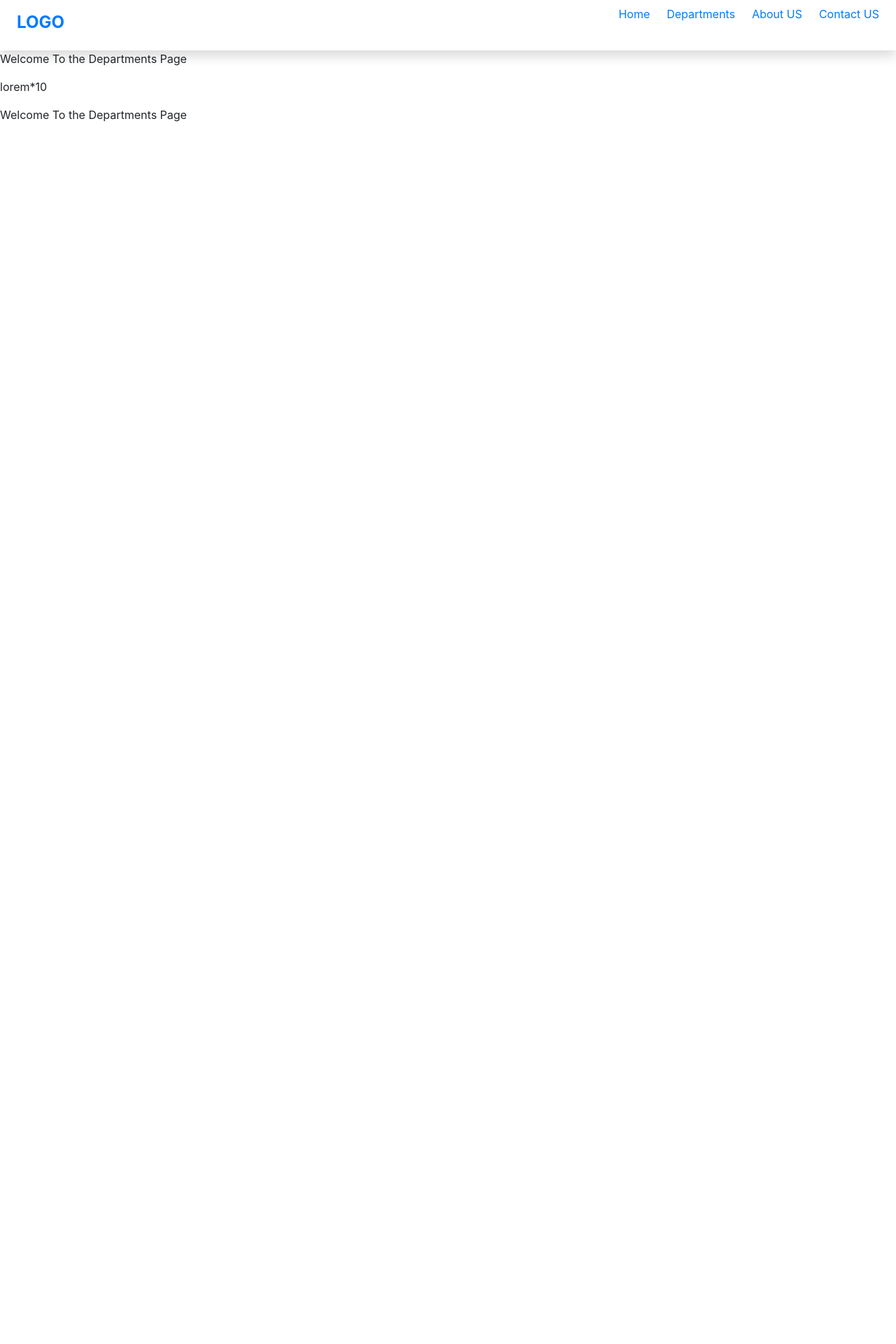
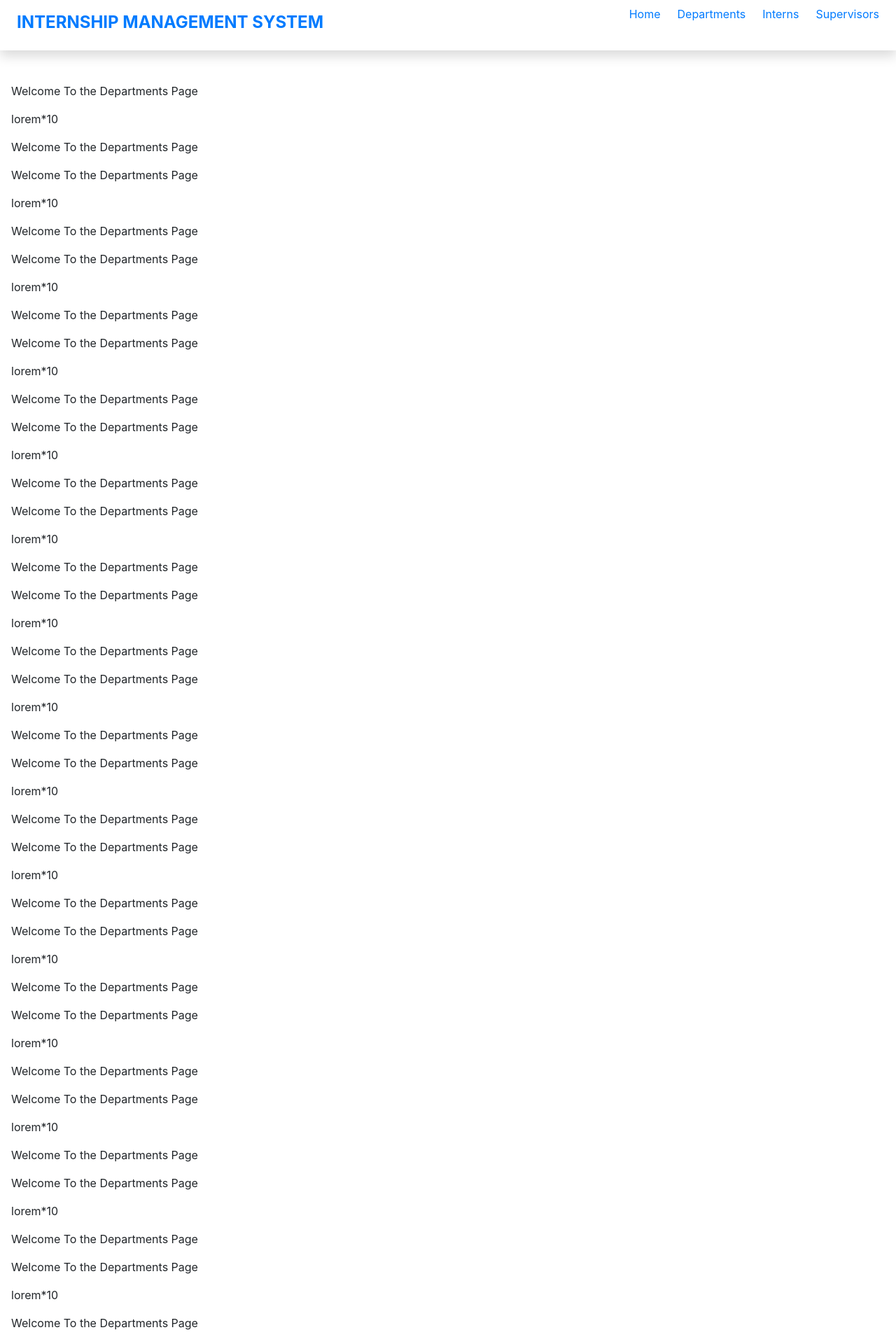
Before and after one commit to dennis-mburu/phase-3-project-internship-management-system, a React (Create React App) app in the folder client/internship_management_system/: page /departments in a window 1280 px wide. Shown: the top 1920 px of the page at 70% size. Before the commit the page ends 800 px from the top, so only its background shows below. Built offline with nearby package versions, Linux system fonts and the light colour scheme.

Commit message:
Added supervisors and interns components + routes

```diff
--- a/client/internship_management_system/src/App.css
+++ b/client/internship_management_system/src/App.css
@@ -1,44 +1,4 @@
-/* .App {
-  text-align: center;
-}
 
-.App-logo {
-  height: 40vmin;
-  pointer-events: none;
-}
-
-@media (prefers-reduced-motion: no-preference) {
-  .App-logo {
-    animation: App-logo-spin infinite 20s linear;
-  }
-}
-
-.App-header {
-  background-color: #282c34;
-  min-height: 100vh;
-  display: flex;
-  flex-direction: column;
-  align-items: center;
-  justify-content: center;
-  font-size: calc(10px + 2vmin);
-  color: white;
-}
-
-.App-link {
-  color: #61dafb;
-}
-
-@keyframes App-logo-spin {
-  from {
-    transform: rotate(0deg);
-  }
-  to {
-    transform: rotate(360deg);
-  }
-} */
-
-
-/* My Css starts Here */
 
 body {margin:0;}
 
@@ -51,7 +11,7 @@ body {margin:0;}
 }
 
 .navbar a {
-  float: left;
+  float: right;
   display: block;
   color: #f2f2f2;
   text-align: center;
@@ -68,6 +28,6 @@ body {margin:0;}
 .main {
   padding: 16px;
   margin-top: 30px;
-  height: 1500px;
+  /* height: 1500px;  */
   /* Used in this example to enable scrolling */
 }
--- a/client/internship_management_system/src/App.js
+++ b/client/internship_management_system/src/App.js
@@ -1,15 +1,17 @@
-// import logo from './logo.svg';
 import './App.css';
 import React from 'react';
 import {Route, Switch} from "react-router-dom"
 import NavBar from "./components/NavBar"
 import Departments from './components/Departments';
 import Home from "./components/Home"
+import Interns from './components/Interns';
+import Supervisors from './components/Supervisors';
 
 function App() {
   return (
-    <div className="App">
+    <div className="App" >
       <NavBar />
+    <div className="main">
       <Switch>
         <Route exact path ="/">
           <Home/>
@@ -17,49 +19,18 @@ function App() {
         <Route exact path ="/departments">
           <Departments/>
         </Route>
+        <Route exact path ="/interns">
+          <Interns/>
+        </Route>
+        <Route exact path ="/supervisors">
+          <Supervisors/>
+        </Route>
 
       </Switch>
+    </div>
+
     </div>
   );
 }
 
 export default App;
-
-
-
-
-
-
-
-
-
-
-
-
-
-
-
-
-
-// function App() {
-//   return (
-//     <div className="App">
-//       <header className="App-header">
-//         <img src={logo} className="App-logo" alt="logo" />
-//         <p>
-//           Edit <code>src/App.js</code> and save to reload.
-//         </p>
-//         <a
-//           className="App-link"
-//           href="https://reactjs.org"
-//           target="_blank"
-//           rel="noopener noreferrer"
-//         >
-//           Learn React
-//         </a>
-//       </header>
-//     </div>
-//   );
-// }
-
-// export default App;
--- a/client/internship_management_system/src/components/Departments.js
+++ b/client/internship_management_system/src/components/Departments.js
@@ -4,6 +4,38 @@ function Departments(){
     return(
         <div>
             <p>Welcome To the Departments Page</p>
+            <p>lorem*10</p>
+            <p>Welcome To the Departments Page</p>            <p>Welcome To the Departments Page</p>
+            <p>lorem*10</p>
+            <p>Welcome To the Departments Page</p>            <p>Welcome To the Departments Page</p>
+            <p>lorem*10</p>
+            <p>Welcome To the Departments Page</p>            <p>Welcome To the Departments Page</p>
+            <p>lorem*10</p>
+            <p>Welcome To the Departments Page</p>            <p>Welcome To the Departments Page</p>
+            <p>lorem*10</p>
+            <p>Welcome To the Departments Page</p>            <p>Welcome To the Departments Page</p>
+            <p>lorem*10</p>
+            <p>Welcome To the Departments Page</p>            <p>Welcome To the Departments Page</p>
+            <p>lorem*10</p>
+            <p>Welcome To the Departments Page</p>            <p>Welcome To the Departments Page</p>
+            <p>lorem*10</p>
+            <p>Welcome To the Departments Page</p>            <p>Welcome To the Departments Page</p>
+            <p>lorem*10</p>
+            <p>Welcome To the Departments Page</p>            <p>Welcome To the Departments Page</p>
+            <p>lorem*10</p>
+            <p>Welcome To the Departments Page</p>            <p>Welcome To the Departments Page</p>
+            <p>lorem*10</p>
+            <p>Welcome To the Departments Page</p>            <p>Welcome To the Departments Page</p>
+            <p>lorem*10</p>
+            <p>Welcome To the Departments Page</p>            <p>Welcome To the Departments Page</p>
+            <p>lorem*10</p>
+            <p>Welcome To the Departments Page</p>            <p>Welcome To the Departments Page</p>
+            <p>lorem*10</p>
+            <p>Welcome To the Departments Page</p>            <p>Welcome To the Departments Page</p>
+            <p>lorem*10</p>
+            <p>Welcome To the Departments Page</p>            <p>Welcome To the Departments Page</p>
+            <p>lorem*10</p>
+            <p>Welcome To the Departments Page</p>            <p>Welcome To the Departments Page</p>
             <p>lorem*10</p>
             <p>Welcome To the Departments Page</p>
 
--- /dev/null
+++ b/client/internship_management_system/src/components/Interns.js
@@ -0,0 +1,12 @@
+import React from "react";
+
+function Interns (){
+
+    return (
+        <div>
+            This is the interns page
+        </div>
+    )
+}
+
+export default Interns;
--- a/client/internship_management_system/src/components/NavBar.js
+++ b/client/internship_management_system/src/components/NavBar.js
@@ -1,33 +1,17 @@
-// import React from "react";
+import React from "react";
 import { NavLink } from "react-router-dom"
-
-
-// function Navbar (){
-//     return (
-//         <div className="navbar">
-//             <NavLink  to="/" >
-//                 Home
-//             </NavLink>
-//             <NavLink to="/departments">
-//                 Departments</NavLink>
-//         </div>
-//     )
-// }
-
-// export default Navbar
-
 import { useState } from "react";
 
 export default function NavBar() {
     const [navbar, setNavbar] = useState(false);
 
     return (
-        <nav className="w-full bg-white shadow">
+        <nav className="w-full bg-white shadow" >
             <div className="justify-between px-4 mx-auto lg:max-w-7xl md:items-center md:flex md:px-8">
                 <div>
                     <div className="flex items-center justify-between py-3 md:py-5 md:block">
                         <a href="javascript:void(0)">
-                            <h2 className="text-2xl font-bold">LOGO</h2>
+                            <h2 className="text-2xl font-bold">INTERNSHIP MANAGEMENT SYSTEM</h2>
                         </a>
                         <div className="md:hidden">
                             <button
@@ -75,18 +59,16 @@ export default function NavBar() {
                     >
                         <ul className="items-center justify-center space-y-8 md:flex md:space-x-6 md:space-y-0">
                             <li className="text-gray-600 hover:text-blue-600">
-                                {/* <a href="javascript:void(0)">Home</a> */}
                                 <NavLink  to="/" >Home</NavLink>
                             </li>
                             <li className="text-gray-600 hover:text-blue-600">
-                                {/* <a href="javascript:void(0)">Blog</a> */}
                                 <NavLink to="/departments">Departments</NavLink>
                             </li>
                             <li className="text-gray-600 hover:text-blue-600">
-                                <a href="javascript:void(0)">About US</a>
+                                <NavLink to="/interns">Interns</NavLink>
                             </li>
                             <li className="text-gray-600 hover:text-blue-600">
-                                <a href="javascript:void(0)">Contact US</a>
+                                <NavLink to="/supervisors">Supervisors</NavLink>
                             </li>
                         </ul>
                     </div>
@@ -95,3 +77,21 @@ export default function NavBar() {
         </nav>
     );
 }
+
+
+
+
+
+
+// function NavBar(){
+//     return (
+//         <div className="navbar">
+//             <NavLink  to="/" >Home</NavLink>
+//             <NavLink to="/departments">Departments</NavLink>
+//             <NavLink to="/interns">Interns</NavLink>
+//             <NavLink to="/supervisors">Supervisors</NavLink>
+//         </div>
+//     )
+// }
+
+// export default NavBar;
--- /dev/null
+++ b/client/internship_management_system/src/components/Supervisors.js
@@ -0,0 +1,12 @@
+import React from "react";
+
+function Supervisors (){
+
+    return (
+        <div>
+            Supervisors details will come here
+        </div>
+    )
+}
+
+export default Supervisors;
```
Lines whose indentation alone changed are shown as unchanged.
